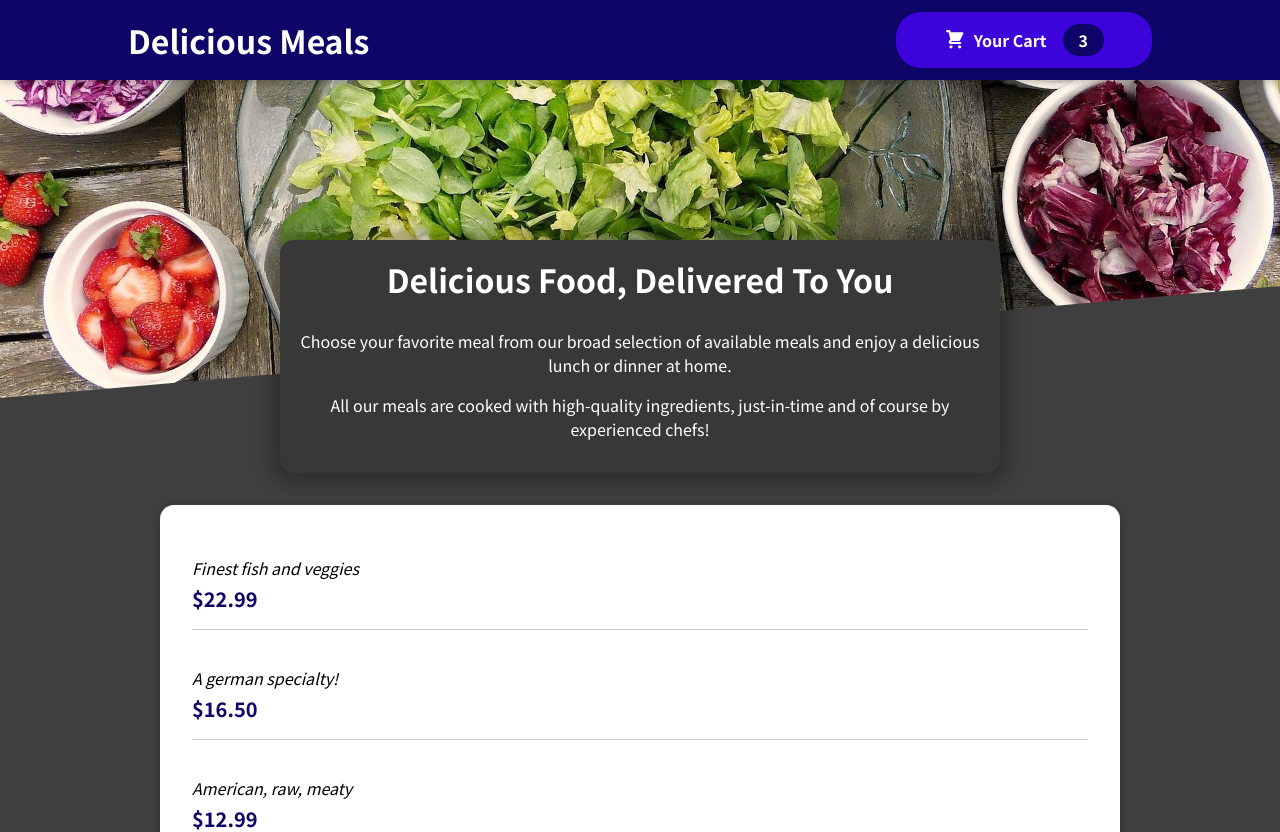
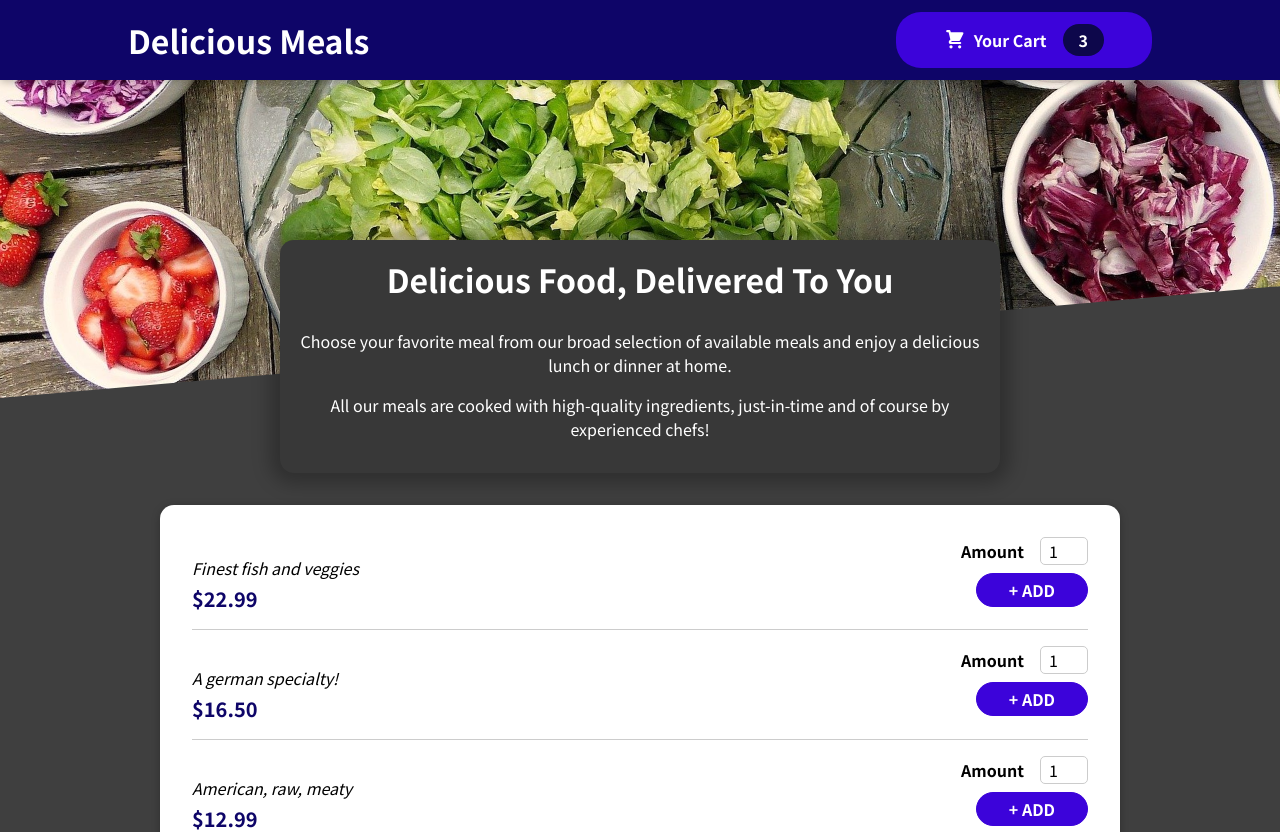
Before and after one commit to aslamparvej/Food-Ordering-App, a React (Create React App) app: page / in a window 1280 px wide. Shown: the top 832 px of the page. Built offline with nearby package versions, Linux system fonts and the light colour scheme.

Commit message:
Add Input layout

```diff
--- a/src/components/Layout/Header.js
+++ b/src/components/Layout/Header.js
@@ -10,7 +10,7 @@ const Header = (props) =>{
                 <HeaderCartButton />
             </header>
             <div className={classes['main-image']}>
-                <img src={mealsImage} alt="meal image"/>
+                <img src={mealsImage} alt="meal"/>
             </div>
         </Fragment>
     );
--- a/src/components/Layout/HeaderCartButton.module.css
+++ b/src/components/Layout/HeaderCartButton.module.css
@@ -14,7 +14,8 @@
 
   .button:hover,
   .button:active {
-    background-color: #2c0d00;
+    background-color: #07023d;
+    cursor: pointer;
   }
 
   .icon {
@@ -24,7 +25,7 @@
   }
 
   .badge {
-    background-color: #0e0568;
+    background-color: #0d074b;
     padding: 0.25rem 1rem;
     border-radius: 25px;
     margin-left: 1rem;
@@ -33,7 +34,8 @@
 
   .button:hover .badge,
   .button:active .badge {
-    background-color: #92320c;
+    background-color: #3c03da;
+    cursor: pointer;
   }
 
   .bump {
--- a/src/components/Meals/MealItem/MealItem.js
+++ b/src/components/Meals/MealItem/MealItem.js
@@ -1,5 +1,6 @@
 import React from "react";
 import classes from "./MealItem.module.css";
+import MealItemForm from "./MealItemForm";
 
 const MealItem = (props) => {
     const price = `$${props.price.toFixed(2)}`
@@ -11,6 +12,7 @@ const MealItem = (props) => {
                 <div className={classes.price}>{price}</div>
             </div>
             <div>
+                <MealItemForm />
             </div>
         </li>
     );
--- /dev/null
+++ b/src/components/Meals/MealItem/MealItemForm.js
@@ -0,0 +1,20 @@
+import React from "react";
+import classes from "./MealItemForm.module.css";
+import Input from "../../UI/Input";
+
+const MealItemForm = (props)=>{
+    return (
+        <form className={classes.form}>
+            <Input label='Amount' input={{
+                id: 'Amount',
+                type: 'number',
+                min: '1',
+                max: '5',
+                step: '1',
+                defaultValue: '1'
+            }}/>
+            <button>+ ADD</button>
+        </form>
+    )
+}
+export default MealItemForm;
--- /dev/null
+++ b/src/components/Meals/MealItem/MealItemForm.module.css
@@ -0,0 +1,21 @@
+.form {
+    text-align: right;
+  }
+
+  .form button {
+    font: inherit;
+    cursor: pointer;
+    background-color: #3c03da;
+    border: 1px solid #3c03da;
+    color: white;
+    padding: 0.25rem 2rem;
+    border-radius: 20px;
+    font-weight: bold;
+  }
+
+  .form button:hover,
+  .form button:active {
+    background-color: #07023d;
+    border-color: #07023d;
+    cursor: pointer;
+  }
--- /dev/null
+++ b/src/components/UI/Input.js
@@ -0,0 +1,12 @@
+import React from "react";
+import classes from "./Input.module.css";
+
+const Input = (props) =>{
+    return (
+        <div className={classes.input}>
+            <label htmlFor={props.input.id}>{props.label}</label>
+            <input {...props.input}/>
+        </div>
+    );
+}
+export default Input;
--- /dev/null
+++ b/src/components/UI/Input.module.css
@@ -0,0 +1,18 @@
+.input {
+    display: flex;
+    align-items: center;
+    margin-bottom: 0.5rem;
+  }
+
+  .input label {
+    font-weight: bold;
+    margin-right: 1rem;
+  }
+
+  .input input {
+    width: 3rem;
+    border-radius: 5px;
+    border: 1px solid #ccc;
+    font: inherit;
+    padding-left: 0.5rem;
+  }
```
Also changed, not shown: src/components/Cart/Card.module.css (added, +46 -0 lines), src/components/Cart/Cart.js (added, +19 -0 lines), 1 other file (tests, documents, lock files or other folders).
